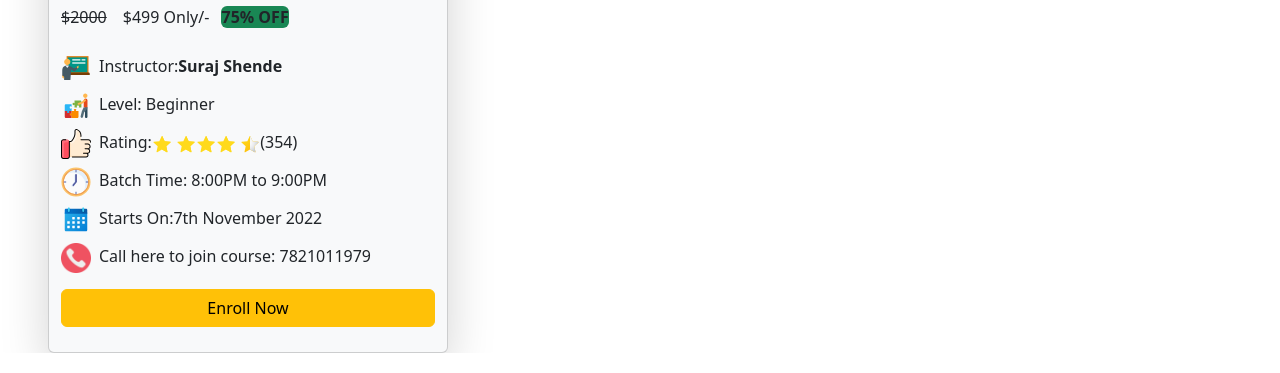
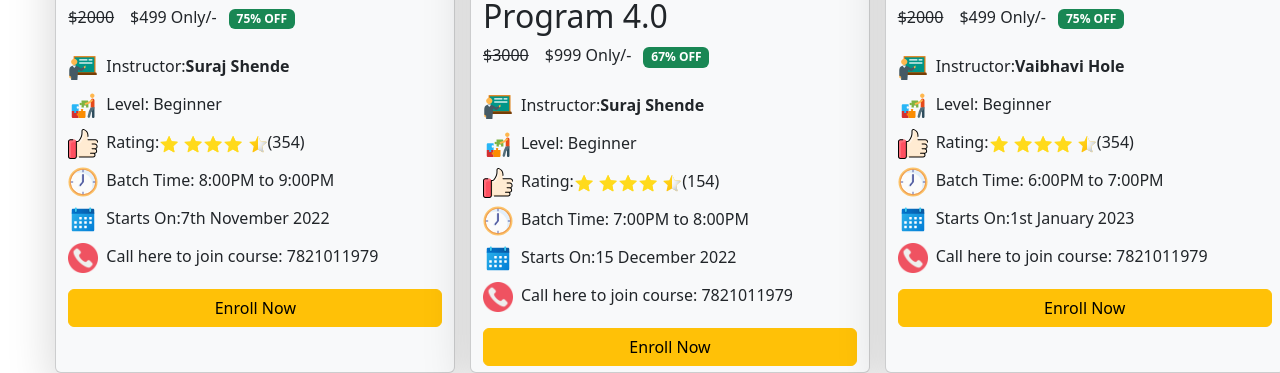
Before and after one commit to shraddha-sadavarte/website-using-bootstrap, a plain HTML site: page index.html in a window 1280 px wide. Shown: the part 1453-1826 px from the top of the page. Drawn offline with nearby package versions, Linux system fonts and the light colour scheme.

Commit message:
more cards added

```diff
--- a/index.html
+++ b/index.html
@@ -61,12 +61,12 @@
         <div class="text-center mt-5">
             <h1 style="font-size: 50px;">Courses</h1>
         </div>
-        <div class="row ms-5">
-            <div class="col-4 bg-light shadow-lg card" style="height: 630px; width:400px">
+        <div class="row ms-5 d-flex justify-content-around">
+            <div class="col-4 bg-light shadow-lg card" style="height: 650px; width:400px">
                 <img src="./images/cpp.png" class="img-fluid pt-3 rounded mx-auto d-block" height="150px" width="400px">
                 <h2 class="card-title mt-2">C++ Programming</h2>
                 <p class="card-text">
-                    <del>$2000</del><span class="ms-3">$499 Only/- </span><span class="ms-2 bg-success rounded"><b>75% OFF</span></b>
+                    <del>$2000</del><span class="ms-3">$499 Only/- </span><span class="ms-2 badge bg-success rounded"><b>75% OFF</span></b>
                     <div class="mt-2"><img src="./images/instructor.svg" height="30px" width="30px" class="img-fluid"><span class="ms-2">Instructor:<b>Suraj Shende</b></span></div>
                     <div class="mt-2"><img src="./images/level.svg" height="30px" width="30px" class="img-fluid"><span class="ms-2">Level: Beginner</span></div>
                     <div class="mt-2"><img src="./images/rating.svg" height="30px" width="30px" class="img-fluid"><span class="ms-2">Rating:<img src="./images/rating stars.svg" height="20px" width="20px" class="img-fluid">
@@ -78,6 +78,40 @@
                     <button class="btn btn-warning mt-3" style="text-align: center;">Enroll Now</button>
                 </p>
             </div>
+
+            <div class="col-4 bg-light shadow-lg card" style="height: 650px; width:400px">
+                <img src="./images/icp.png" class="img-fluid pt-3 rounded mx-auto d-block" height="150px" width="400px">
+                <h2 class="card-title mt-2">Internship Cohert Program 4.0</h2>
+                <p class="card-text">
+                    <del>$3000</del><span class="ms-3">$999 Only/- </span><span class="ms-2 badge bg-success rounded"><b>67% OFF</span></b>
+                    <div class="mt-2"><img src="./images/instructor.svg" height="30px" width="30px" class="img-fluid"><span class="ms-2">Instructor:<b>Suraj Shende</b></span></div>
+                    <div class="mt-2"><img src="./images/level.svg" height="30px" width="30px" class="img-fluid"><span class="ms-2">Level: Beginner</span></div>
+                    <div class="mt-2"><img src="./images/rating.svg" height="30px" width="30px" class="img-fluid"><span class="ms-2">Rating:<img src="./images/rating stars.svg" height="20px" width="20px" class="img-fluid">
+                        <img src="./images/rating stars.svg" height="20px" width="20px" class="img-fluid"><img src="./images/rating stars.svg" height="20px" width="20px" class="img-fluid"><img src="./images/rating stars.svg" height="20px" width="20px" class="img-fluid">
+                        <img src="./images/half-star.svg" height="20px" width="20px" class="img-fluid">(154)</span></div>
+                    <div class="mt-2"><img src="./images/batch time.svg" height="30px" width="30px" class="img-fluid"><span class="ms-2">Batch Time: 7:00PM to 8:00PM</span></div>
+                    <div class="mt-2"><img src="./images/starts on.svg" height="30px" width="30px" class="img-fluid"><span class="ms-2">Starts On:15 December 2022</span></div>
+                    <div class="mt-2"><img src="./images/call.png" height="30px" width="30px" class="img-fluid"><span class="ms-2">Call here to join course: 7821011979</span></div>
+                    <button class="btn btn-warning mt-3" style="text-align: center;">Enroll Now</button>
+                </p>
+            </div>
+
+            <div class="col-4 bg-light shadow-lg card" style="height: 650px; width:400px">
+                <img src="./images/python.png" class="img-fluid pt-3 rounded mx-auto d-block" height="150px" width="400px">
+                <h2 class="card-title mt-2">Python Programming</h2>
+                <p class="card-text">
+                    <del>$2000</del><span class="ms-3">$499 Only/- </span><span class="ms-2 badge bg-success rounded"><b>75% OFF</span></b>
+                    <div class="mt-2"><img src="./images/instructor.svg" height="30px" width="30px" class="img-fluid"><span class="ms-2">Instructor:<b>Vaibhavi Hole</b></span></div>
+                    <div class="mt-2"><img src="./images/level.svg" height="30px" width="30px" class="img-fluid"><span class="ms-2">Level: Beginner</span></div>
+                    <div class="mt-2"><img src="./images/rating.svg" height="30px" width="30px" class="img-fluid"><span class="ms-2">Rating:<img src="./images/rating stars.svg" height="20px" width="20px" class="img-fluid">
+                        <img src="./images/rating stars.svg" height="20px" width="20px" class="img-fluid"><img src="./images/rating stars.svg" height="20px" width="20px" class="img-fluid"><img src="./images/rating stars.svg" height="20px" width="20px" class="img-fluid">
+                        <img src="./images/half-star.svg" height="20px" width="20px" class="img-fluid">(354)</span></div>
+                    <div class="mt-2"><img src="./images/batch time.svg" height="30px" width="30px" class="img-fluid"><span class="ms-2">Batch Time: 6:00PM to 7:00PM</span></div>
+                    <div class="mt-2"><img src="./images/starts on.svg" height="30px" width="30px" class="img-fluid"><span class="ms-2">Starts On:1st January 2023</span></div>
+                    <div class="mt-2"><img src="./images/call.png" height="30px" width="30px" class="img-fluid"><span class="ms-2">Call here to join course: 7821011979</span></div>
+                    <button class="btn btn-warning mt-3" style="text-align: center;">Enroll Now</button>
+                </p>
+            </div>
         </div>
      </body>
 </html>
```
